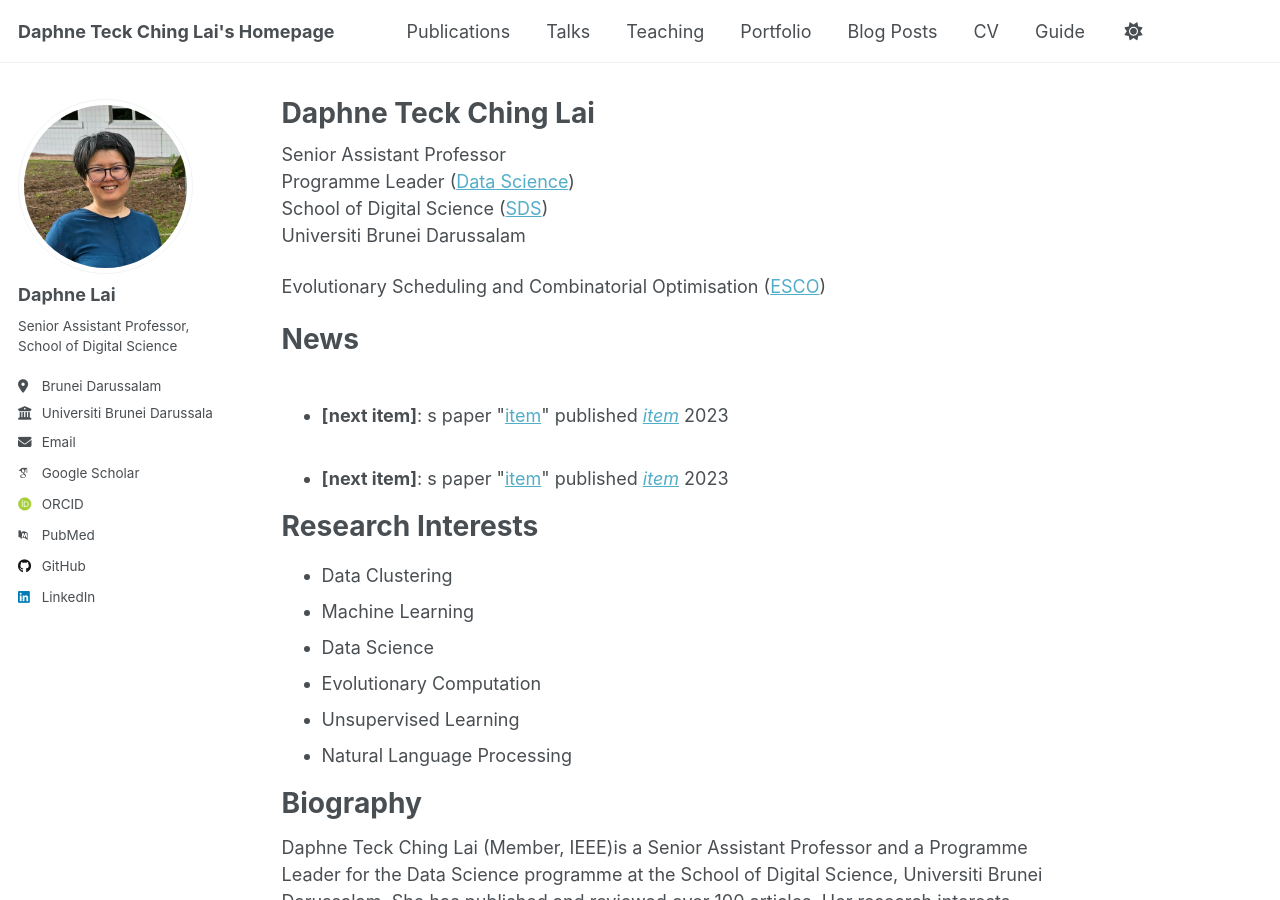
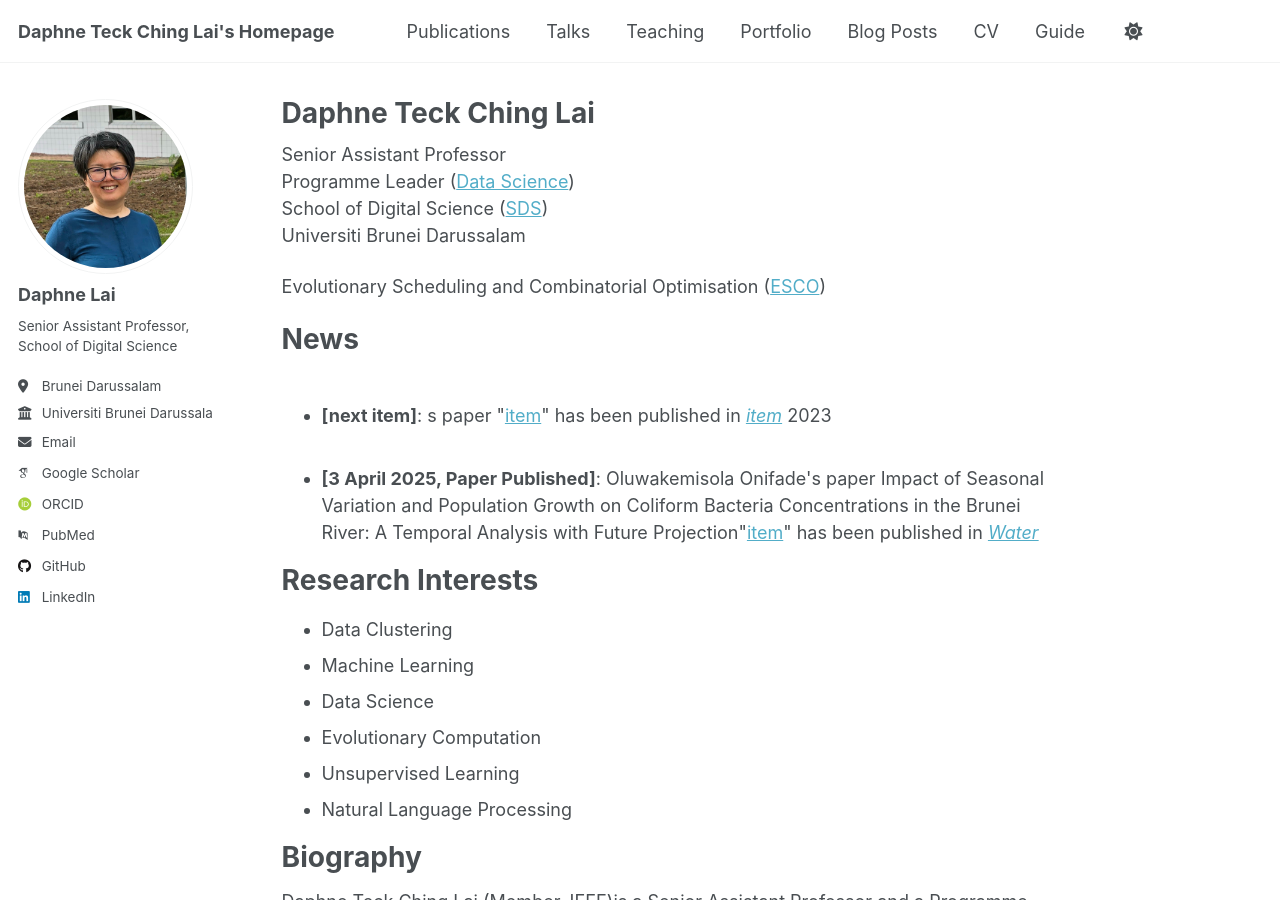
Before and after one commit to dtclai/dtclai.github.io, a Jekyll site: the page built from _pages/about.md, in a window 1280 px wide and 900 px high. Built offline with Jekyll 4.4.1, drawn with Linux system fonts in a browser that asks for light colours; some web fonts are replaced.

Commit message:
Update about.md

```diff
--- a/_pages/about.md
+++ b/_pages/about.md
@@ -23,9 +23,9 @@ News
 <ul>
 <!-- <li><span style="color: #FF0000"><b>[Call for papers]</b></span>: We are organising <a href="https://meiyi1986.github.io/cec2023-esco/">The Special Session on Evolutionary Scheduling and Combinatorial Optimisation</a> at <a href="https://2023.ieee-cec.org/">IEEE Congress on Evolutionary Computation 2023</a>. Submission due date: <span style="color: #FF0000"><b>13 Jan, 2023</b></span>.</li> -->
 <br />
-<li><b>[next item]</b>: s paper "<a href="xxx">item</a>" published <i><a href="item">item</a></i> 2023</li>
+<li><b>[next item]</b>: s paper "<a href="xxx">item</a>" has been published in <i><a href="item">item</a></i> 2023</li>
 <br />
-<li><b>[next item]</b>: s paper "<a href="xxx">item</a>" published <i><a href="item">item</a></i> 2023</li>
+<li><b>[3 April 2025, Paper Published]</b>: Oluwakemisola Onifade's paper Impact of Seasonal Variation and Population Growth on Coliform Bacteria Concentrations in the Brunei River: A Temporal Analysis with Future Projection"<a href="https://www.mdpi.com/2073-4441/17/7/1069">item</a>" has been published in <i><a href="https://www.mdpi.com/journal/water">Water</a></i></li>
 
 </ul>
 
```
